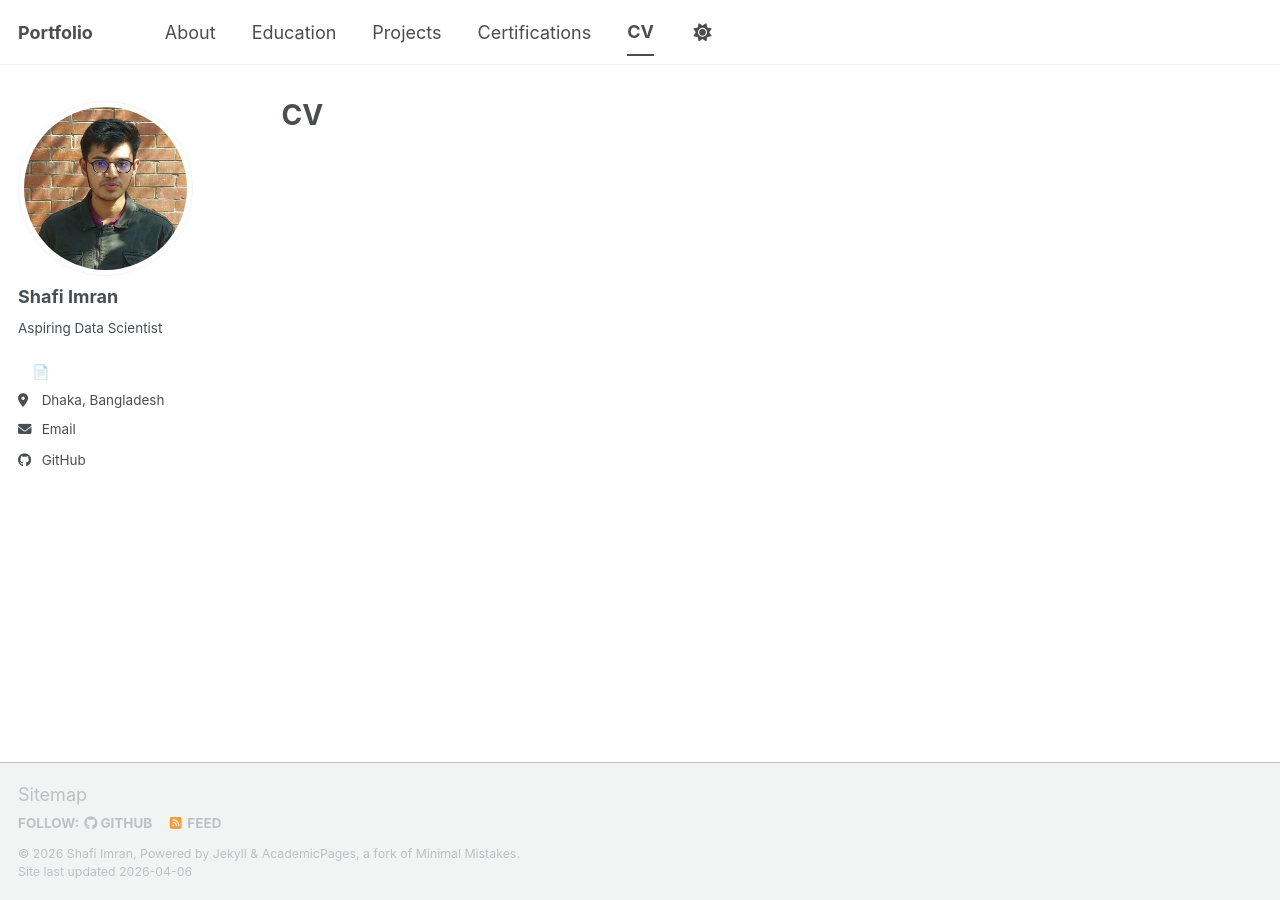
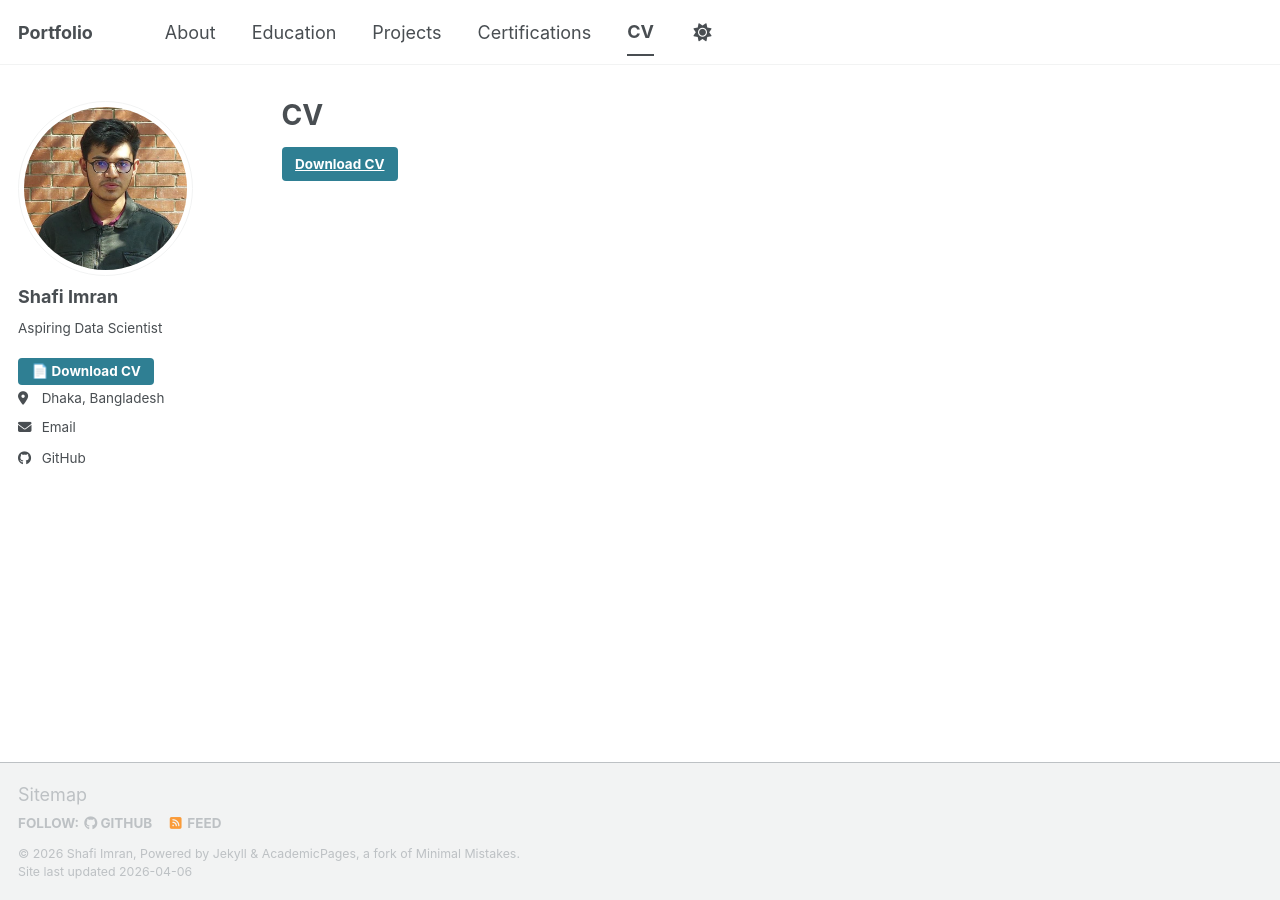
Before and after one commit to shafiimran/shafiimran.github.io, a Jekyll site: the page built from _pages/cv.md, in a window 1280 px wide. Built offline with Jekyll 4.4.1, drawn with Linux system fonts in a browser that asks for light colours; a script bundle is joined from its source files by our own code; library files that are not in the unit come from our copies.

Commit message:
Update CV download button styling for consistency and improve layout

```diff
--- a/_includes/author-profile.html
+++ b/_includes/author-profile.html
@@ -20,7 +20,7 @@
       {% if author.bio %}<p class="author__bio">{{ author.bio }}</p>{% endif %}
       <div class="author__cv">
         <a href="/files/cv_shafi_imran.pdf"
-          class="btn btn--light-outline"
+          class="btn"
           target="_blank"
           rel="noopener">
           📄 Download CV
--- a/_pages/cv.md
+++ b/_pages/cv.md
@@ -8,3 +8,5 @@ redirect_from:
 ---
 
 {% include base_path %}
+
+[Download CV](https://shafiimran.github.io/files/cv_shafi_imran.pdf){: .btn}
```
